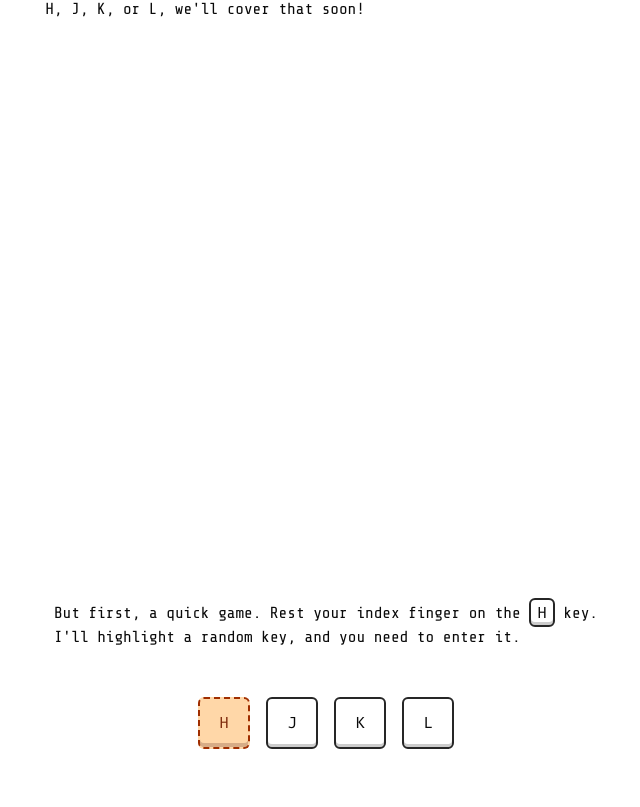
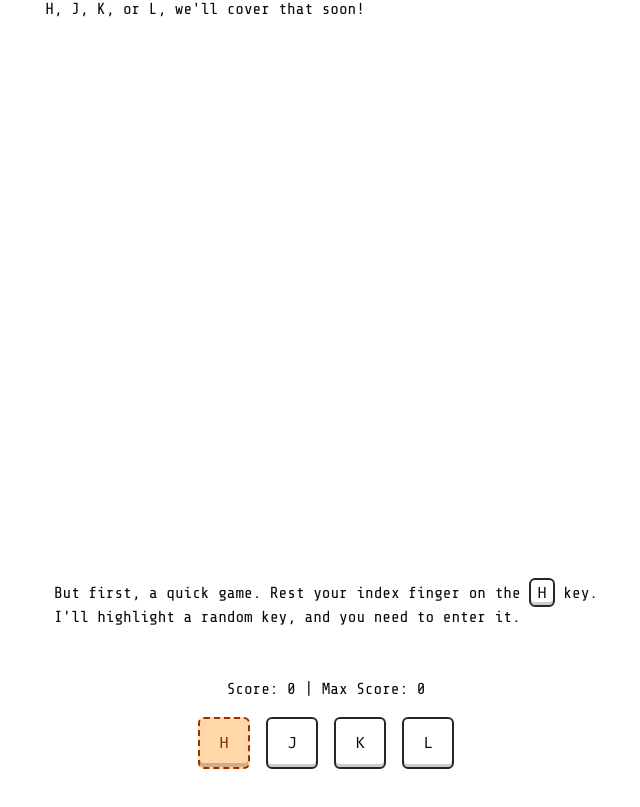
Before and after one commit to General-Mudkip/why-vim, a Next.js app: page / in a window 1280 px wide. Shown: the part 1325-2132 px from the top of the page, without its empty margins (314-954 px from the left). Built offline with nearby package versions, Linux system fonts and the light colour scheme; a web font is replaced by a local one.

Commit message:
Finished first game

```diff
--- a/src/components/sections/03-time-game/game.tsx
+++ b/src/components/sections/03-time-game/game.tsx
@@ -1,15 +1,29 @@
 "use client"
 import { PressableKeyButton } from "@/components/button/pressable-button"
 import { useKeyPressContext } from "@/components/contexts/KeyPressContext"
-import { useEffect, useMemo, useState } from "react"
+import { useEffect, useState } from "react"
+
+function getDelayTime(score: number): number {
+	const initialDelay = 1000;  // Starting delay in ms
+	const decayRate = 0.95;     // Each point multiplies delay by 0.95
+	const minimumDelay = 300;   // Floor delay in ms
+	return Math.max(initialDelay * Math.pow(decayRate, score), minimumDelay);
+}
 
 function delay(ms: number) {
 	return new Promise(resolve => setTimeout(resolve, ms));
 }
 
 export const EnterGame = ({ live }: { live: boolean }) => {
+	const [score, setScore] = useState(0)
+	const [maxScore, setMaxScore] = useState(0)
+
+	// Whether or not we're waiting to set a new button to press
 	const [isWaiting, setIsWaiting] = useState(false)
+
+	// The key value to press
 	const [toPressKey, setToPressKey] = useState("h")
+
 	const { pressedKeys } = useKeyPressContext();
 
 	const keysArray = ["h", "j", "k", "l"]
@@ -19,7 +33,7 @@ export const EnterGame = ({ live }: { live: boolean }) => {
 			// isWaiting is required to prevent users from holding down the button
 			// and triggering a *lot* of setNewKey calls.
 			setIsWaiting(true)
-			await delay(500)
+			await delay(getDelayTime(score + 1))
 
 			// Ensure new key is different from old one
 			let newKey = keysArray[Math.floor(Math.random() * keysArray.length)]
@@ -30,12 +44,26 @@ export const EnterGame = ({ live }: { live: boolean }) => {
 			setToPressKey(newKey)
 			setIsWaiting(false)
 		}
+
+		// If the currently pressed keys has the the key to press, and given
+		// we're not already waiting for a new key to be set, increment
+		// the score and set a new key to be pressed.
 		if (pressedKeys.has(toPressKey) && !isWaiting) {
+			setScore((score) => score + 1)
+			if (score + 1 > maxScore) {
+				setMaxScore(score + 1)
+			}
 			setNewKey()
+		} else if (pressedKeys.size > 0) {
+			setScore(0)
 		}
 	}, [pressedKeys])
 
 	return (
+		<>
+			<h3 className="-mb-8">
+				Score: {score} | Max Score: {maxScore}
+			</h3>
 			<div className="flex flex-row gap-x-4">
 				<PressableKeyButton
 					variant={
@@ -69,5 +97,6 @@ export const EnterGame = ({ live }: { live: boolean }) => {
 					displayKey="L"
 				/>
 			</div>
+		</>
 	)
 }
```
Lines whose indentation alone changed are shown as unchanged.
